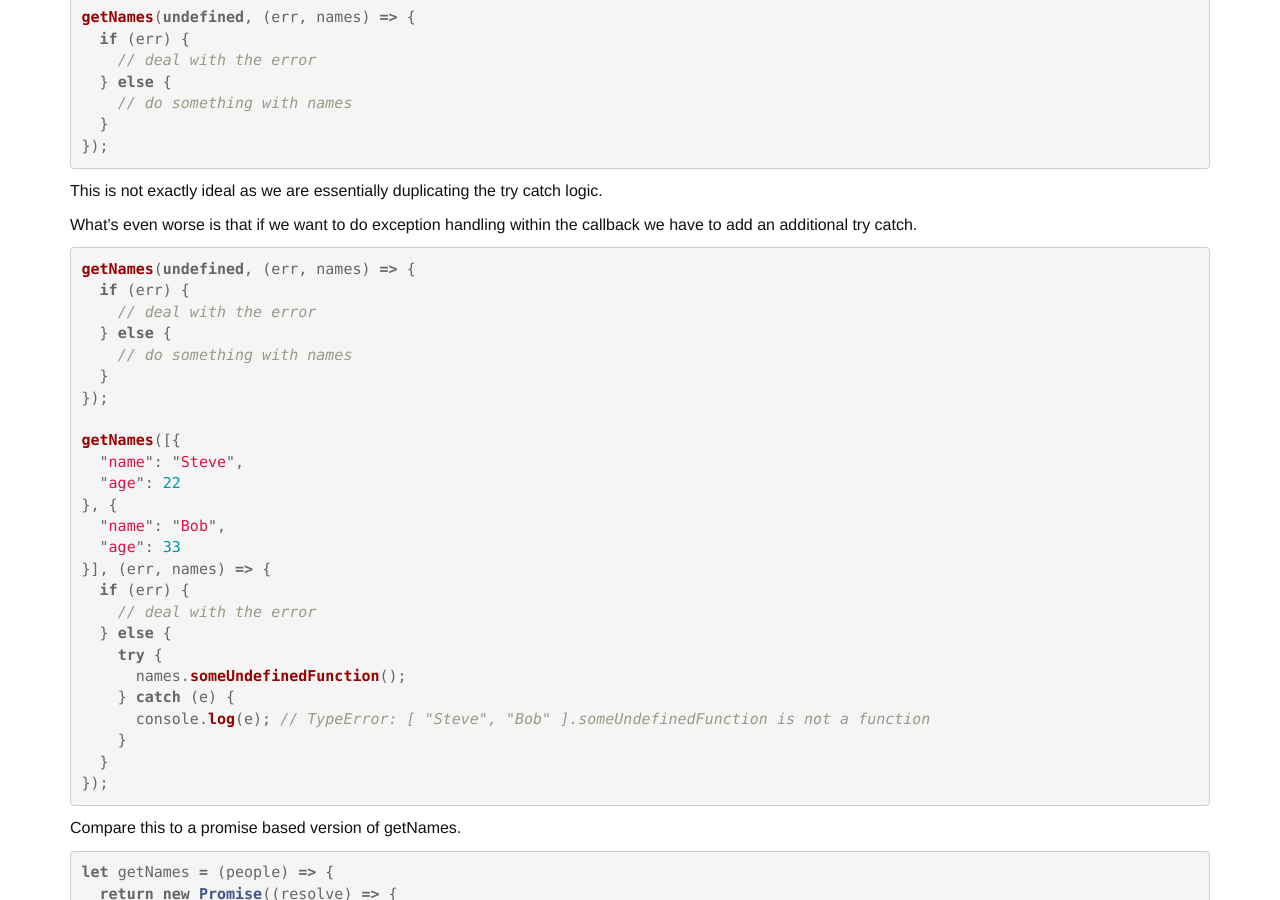
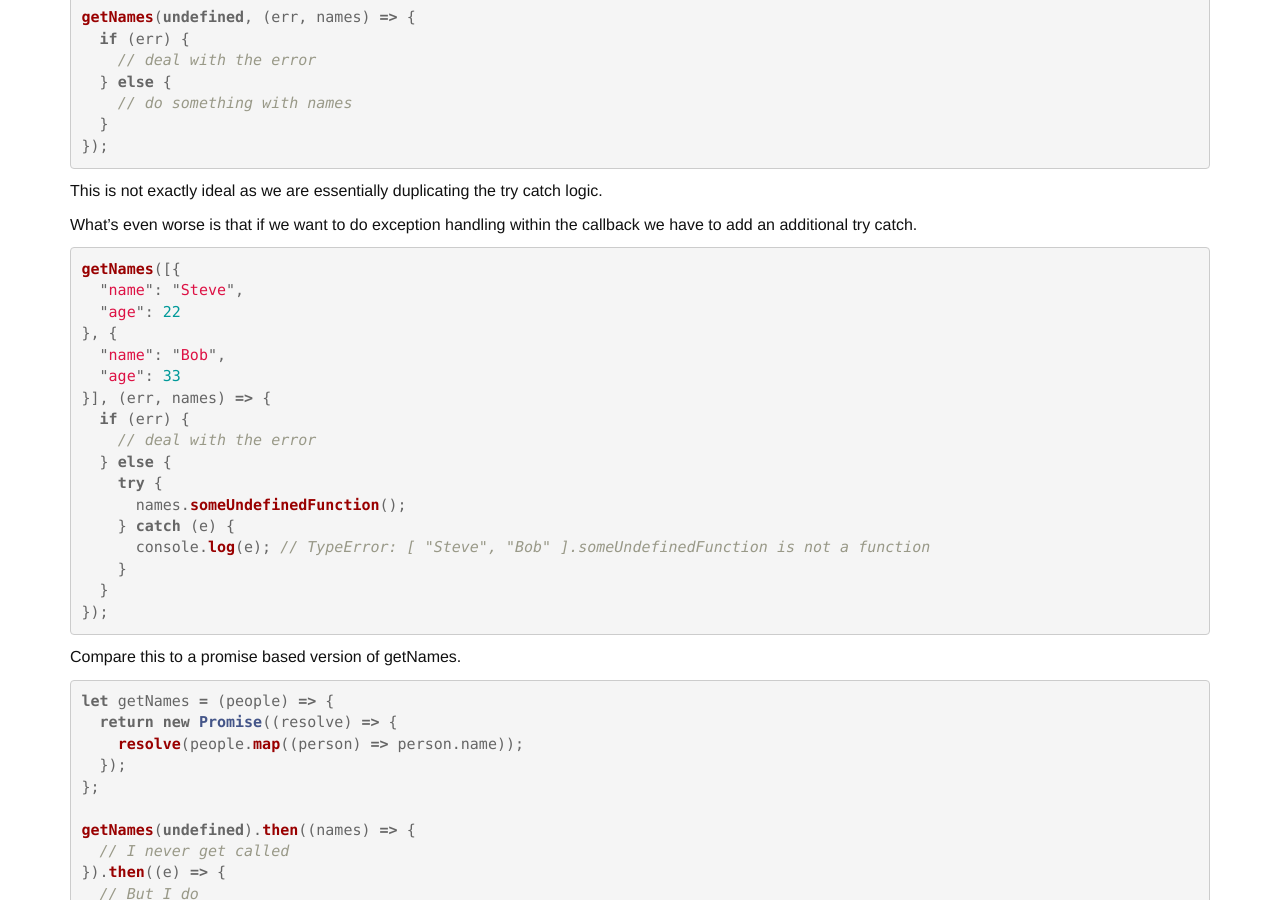
Before and after one commit to BenJanecke/benjanecke.github.com, a Jekyll site: the page built from _posts/2015-05-28-promises-the-basics.markdown, in a window 1280 px wide and 900 px high, scrolled down 3060 px. Built offline with Jekyll 4.4.1, drawn with Linux system fonts in a browser that asks for light colours.

Commit message:
fix example

```diff
--- a/_posts/2015-05-28-promises-the-basics.markdown
+++ b/_posts/2015-05-28-promises-the-basics.markdown
@@ -195,14 +195,6 @@ What's even worse is that if we want to do exception handling within the callbac
 
 {% highlight javascript %}
 
-getNames(undefined, (err, names) => {
-  if (err) {
-    // deal with the error
-  } else {
-    // do something with names
-  }
-});
-
 getNames([{
   "name": "Steve",
   "age": 22
```
